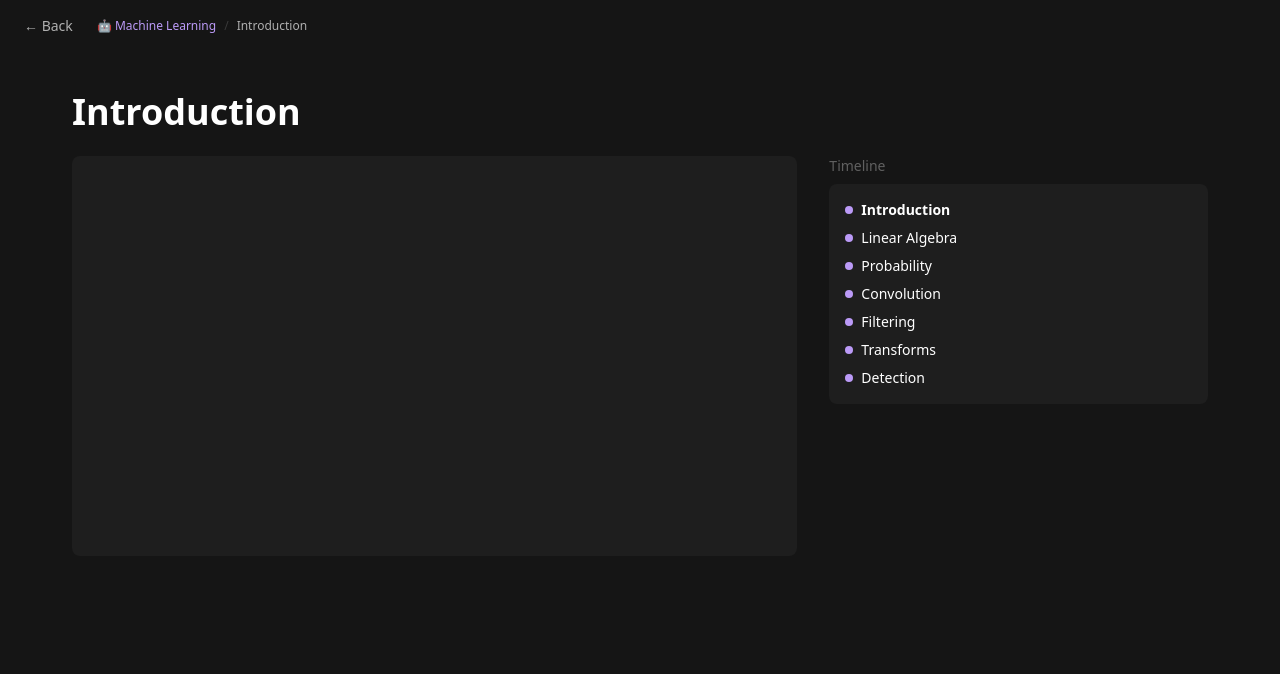
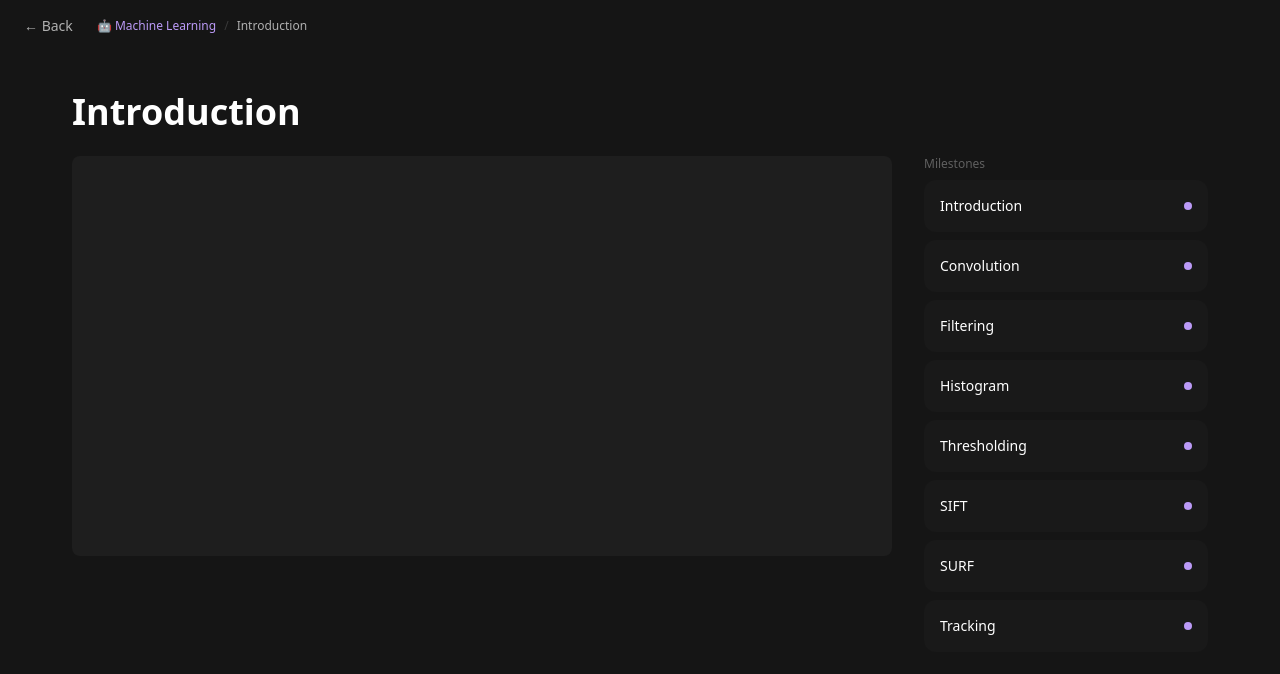
Before and after one commit to 21andrewchang/alice, a SvelteKit app in the folder webapp/: page /learn/1 in a window 1280 px wide. Shown: the top 674 px of the page. Built offline with nearby package versions, Linux system fonts and the light colour scheme.

Commit message:
feat: topics page layout

```diff
--- a/webapp/src/routes/learn/[topic]/+page.svelte
+++ b/webapp/src/routes/learn/[topic]/+page.svelte
@@ -11,13 +11,14 @@
 	];
 
 	const timeline = [
-		'Introduction',
-		'Linear Algebra',
-		'Probability',
-		'Convolution',
-		'Filtering',
-		'Transforms',
-		'Detection'
+		{ title: 'Introduction', difficulty: 1 },
+		{ title: 'Convolution', difficulty: 2 },
+		{ title: 'Filtering', difficulty: 2 },
+		{ title: 'Histogram', difficulty: 3 },
+		{ title: 'Thresholding', difficulty: 3 },
+		{ title: 'SIFT', difficulty: 4 },
+		{ title: 'SURF', difficulty: 5 },
+		{ title: 'Tracking', difficulty: 5 }
 	];
 </script>
 
@@ -34,20 +35,20 @@
 		</div>
 
 		<!-- Right: timeline -->
-		<div class="w-1/3">
-			<h2 class="mb-2 text-sm text-[#606060]">Timeline</h2>
-			<div class="max-h-80 overflow-y-auto rounded-lg bg-[#1E1E1E] p-4">
-				<ul class="space-y-2 text-sm">
-					{#each timeline as step, i}
-						<li class="flex items-center">
-							<span class="mr-2 h-2 w-2 rounded-full bg-[#BB9AF7]"></span>
-							<span class={i === 0 ? 'font-semibold' : ''}>
-								{step}
-							</span>
-						</li>
-					{/each}
-				</ul>
-			</div>
+		<div class="w-1/4">
+			<h2 class="mb-2 text-xs text-[#606060]">Milestones</h2>
+			<ul class="space-y-2 text-sm">
+				{#each timeline as step}
+					<li class="flex items-center">
+						<button
+							class="flex w-full flex-row items-center justify-between rounded-xl bg-[#191919] p-4 hover:bg-[#1E1E1E]"
+						>
+							<text>{step.title}</text>
+							<div class="h-2 w-2 rounded-full bg-[#BB9AF7]"></div>
+						</button>
+					</li>
+				{/each}
+			</ul>
 		</div>
 	</div>
 </div>
```
